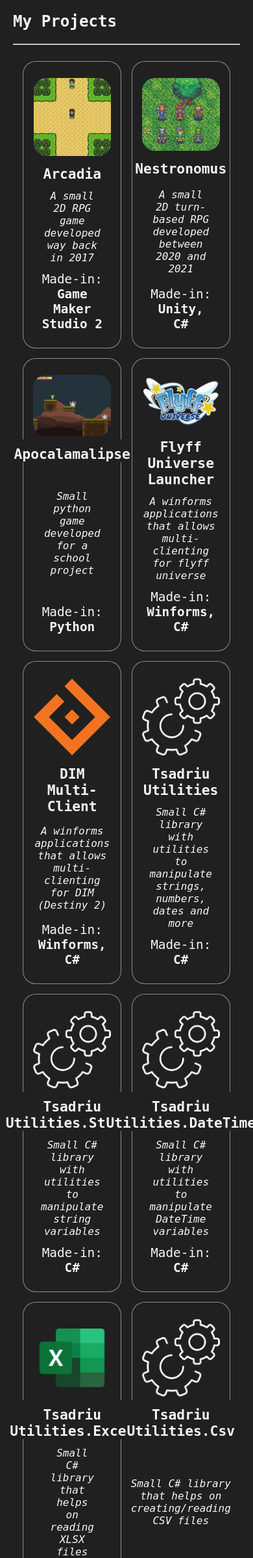
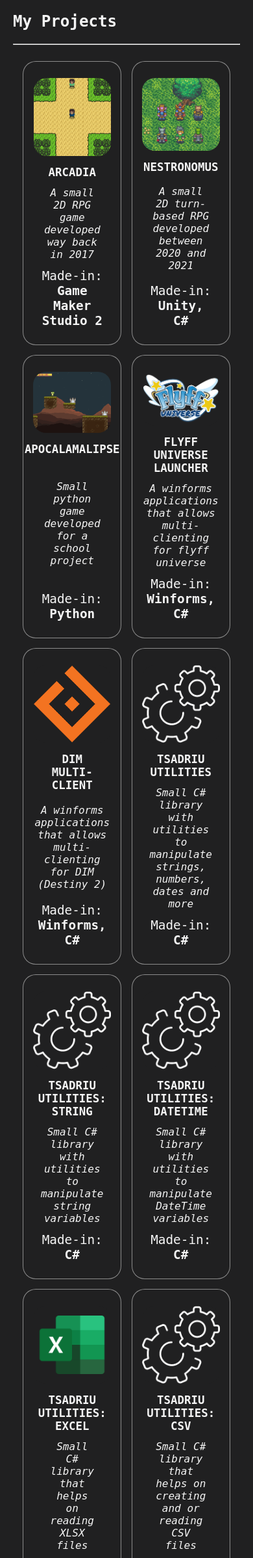
Before and after one commit to Tsadriu/Tsadriu.dev, a PHP site: page / in a window 390 px wide. Shown: the part 1780-4177 px from the top of the page at 65% size. Run offline with PHP 8.4, Linux system fonts and the light colour scheme.

Commit message:
"Update project names to uppercase and modify CSS styles"
The changes in this commit include the conversion of project names to uppercase in 'views/projects.php'. This has been done to ensure consistency in displaying project names across the application. The project names in 'ProjectsController.php' are also updated replacing '.' with ':'. The styling of '.social-icons i:hover' has been altered for better visibility. Another important change includes the addition of 'overflow-wrap: break-word' and related changes to the '.project-name' styles to handle long strings without breaking the layout.

```diff
--- a/controllers/ProjectsController.php
+++ b/controllers/ProjectsController.php
@@ -61,29 +61,29 @@
         ], [
             "image" => "assets/images/setting_bg.png",
             "alt" => "Tsadriu Utilities.String",
-            "name" => "Tsadriu Utilities.String",
+            "name" => "Tsadriu Utilities: String",
             "description" => "Small C# library with utilities to manipulate string variables",
             "made-in" => ["C#"],
             "link" => "https://www.nuget.org/packages/TsadriuUtilities.String",
         ], [
             "image" => "assets/images/setting_bg.png",
             "alt" => "Tsadriu Utilities.DateTime",
-            "name" => "Tsadriu Utilities.DateTime",
+            "name" => "Tsadriu Utilities: DateTime",
             "description" => "Small C# library with utilities to manipulate DateTime variables",
             "made-in" => ["C#"],
             "link" => "https://www.nuget.org/packages/TsadriuUtilities.DateTime",
         ], [
             "image" => "assets/images/excel_bg.png",
             "alt" => "Tsadriu Utilities.Excel",
-            "name" => "Tsadriu Utilities.Excel",
+            "name" => "Tsadriu Utilities: Excel",
             "description" => "Small C# library that helps on reading XLSX files",
             "made-in" => ["C#"],
             "link" => "https://www.nuget.org/packages/TsadriuUtilities.Excel",
         ], [
             "image" => "assets/images/setting_bg.png",
             "alt" => "Tsadriu Utilities.Csv",
-            "name" => "Tsadriu Utilities.Csv",
-            "description" => "Small C# library that helps on creating/reading CSV files",
+            "name" => "Tsadriu Utilities: Csv",
+            "description" => "Small C# library that helps on creating and or reading CSV files",
             "made-in" => ["C#"],
             "link" => "https://www.nuget.org/packages/TsadriuUtilities.Csv",
         ],];
--- a/style.css
+++ b/style.css
@@ -58,7 +58,7 @@
 
 .social-icons i:hover {
     scale: 120%;
-    color: #fffdc4;
+    color: #f1b900;
 }
 
 .content {
@@ -165,6 +165,7 @@
     padding-top: 10px;
     font-size: 110%;
     font-weight: bold;
+    overflow-wrap: break-word;
 }
 
 .project-bubble-img {
@@ -216,4 +217,9 @@
         min-width: 100px;
         max-width: 100px;
     }
+
+    .project-name {
+        font-size: 90%;
+        overflow: auto;
+    }
 }
--- a/views/projects.php
+++ b/views/projects.php
@@ -14,7 +14,7 @@
                 </a>
             </div>
             <div class="project-name">
-                <?php echo $project['name']; ?>
+                <?php echo strtoupper($project['name']); ?>
             </div>
             <div class="project-description">
                 <?php echo $project['description']; ?>
```
